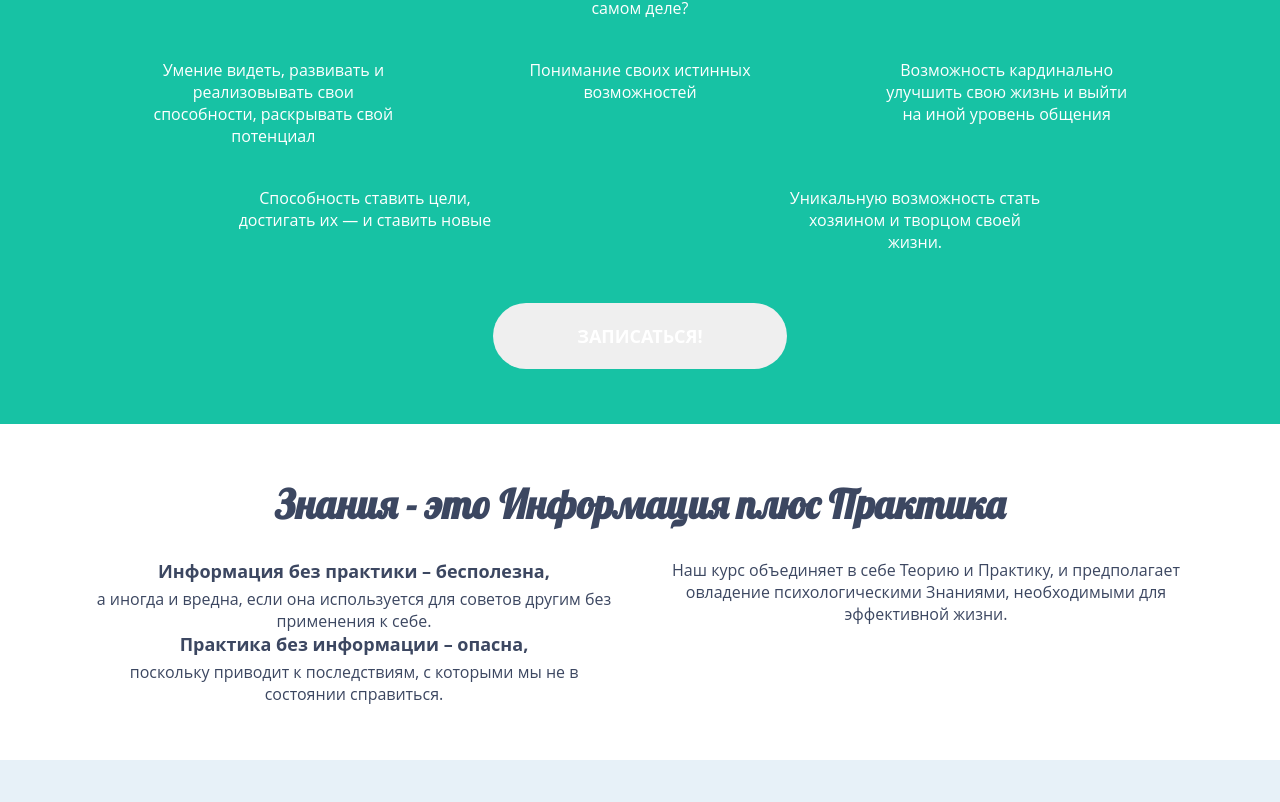
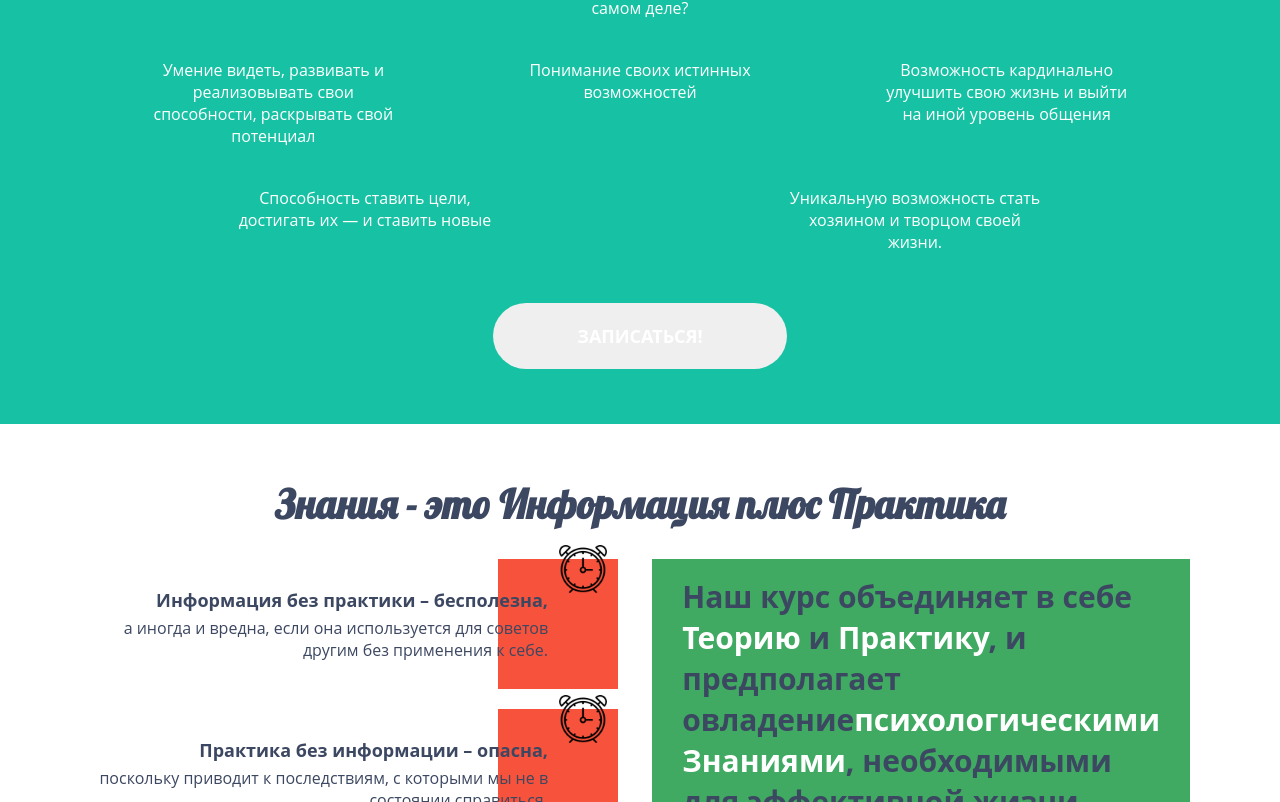
Before and after one commit to RuQuentin/eco_draft, a website: page app/index.html in a window 1280 px wide. Shown: the part 4643-5445 px from the top of the page. Drawn offline with Linux system fonts and the light colour scheme.

Commit message:
section/knowlege, adds general composition and style of section THEORY AND PRACTICE`

```diff
--- a/app/index.html
+++ b/app/index.html
@@ -627,24 +627,34 @@
             </h2>
 
             <div class="theory-and-practice__wrapper">
+
             <ul class="theory-and-practice__list">
               <li class="theory-and-practice__item">
+                <span class="theory-and-practice__icon icon__alarm"></span>
+                <p class="theory-and-practice__content">
                 <span class="theory-and-practice__item-emphasise">
                 Информация без практики – бесполезна,</span>
                 а иногда и вредна, если
                 она используется для советов другим без применения к себе.
+              </p>
               </li>
               <li class="theory-and-practice__item">
-                  <span class="theory-and-practice__item-emphasise">Практика без информации – опасна,</span> поскольку приводит к
+                  <span class="theory-and-practice__icon icon__alarm"></span>
+                <p class="theory-and-practice__content"><span class="theory-and-practice__item-emphasise">Практика без информации – опасна,</span> поскольку приводит к
                 последствиям, с которыми мы не в состоянии справиться.
+              </p>
               </li>
             </ul>
 
+            <div class="theory-and-practice__conclusion-wrapper">
             <p class="theory-and-practice__conclusion">
-              Наш курс объединяет в себе Теорию и Практику, и предполагает
-              овладение психологическими Знаниями, необходимыми для эффективной
-              жизни.
-            </p>
+                Наш курс объединяет в себе <span class="theory-and-practice__conclusion-emphasise">Теорию</span> и <span class="theory-and-practice__conclusion-emphasise">Практику</span>, и предполагает
+                овладение<span class="theory-and-practice__conclusion-emphasise">психологическими Знаниями</span>, необходимыми для эффективной
+                жизни.
+          </p>
+        </div>
+
+
           </div>
           </div>
         </div>
--- a/src/scss/sections/_program.scss
+++ b/src/scss/sections/_program.scss
@@ -26,7 +26,7 @@
   flex-flow: column;
   justify-content: space-evenly;
   background-color: $color-bg-banner-green;
-  padding: 10px;
+  padding: 10px 30px;
 }
 
 .program__conditions-item {
@@ -34,8 +34,6 @@
   text-align: right;
   font-size: 36px;
   font-weight: 700;
-  padding-left: 20px;
-  padding-right: 20px;
 }
 
 .program__conditions-emphasise {
--- a/src/scss/sections/_theory-and-practice.scss
+++ b/src/scss/sections/_theory-and-practice.scss
@@ -16,9 +16,47 @@
 }
 
 .theory-and-practice__item {
-  // flex-basis: 48%;
-  // max-width: 500px;
-  // padding: 20px;
+  display: flex;
+  align-items: center;
+  position: relative;
+  height: 130px;
+  margin-bottom: 20px;
+
+  &:last-of-type {
+    margin-bottom: 0;
+  }
+
+  &::before {
+    content: "";
+    display: block;
+    width: 120px;
+    height: 130px;
+    position: absolute;
+    right: 0;
+    background-color: $color-program-values-list-border;
+  }
+}
+
+.theory-and-practice__icon {
+  position: absolute;
+  display: inline-block;
+  right: 5px;
+  top: -20px;
+  width: 60px;
+  height: 60px;
+  background-position: center;
+  background-repeat: no-repeat;
+  background-size: 80%;
+  z-index: 5;
+}
+
+.theory-and-practice__content {
+  position: relative;
+  color: $color-regular-dark;
+  padding-right: 70px;
+  text-align: right;
+
+  z-index: 5;
 }
 
 .theory-and-practice__item-emphasise {
@@ -28,6 +66,22 @@
   margin-bottom: 5px;
 }
 
+.theory-and-practice__conclusion-wrapper {
+  flex-basis: 48%;
+  font-weight: 700;
+  display: flex;
+  align-items: center;
+  background-color: $color-bg-banner-green;
+  padding: 10px 30px;
+}
+
 .theory-and-practice__conclusion {
-  flex-basis: 48%;
+  color: $color-regular-dark;
+  text-align: left;
+  font-size: 30px;
 }
+
+.theory-and-practice__conclusion-emphasise {
+  display: inline;
+  color: $color-regular-white;
+}
```
Also changed, not shown: app/assets/css/style.css, app/assets/css/style.min.css.
